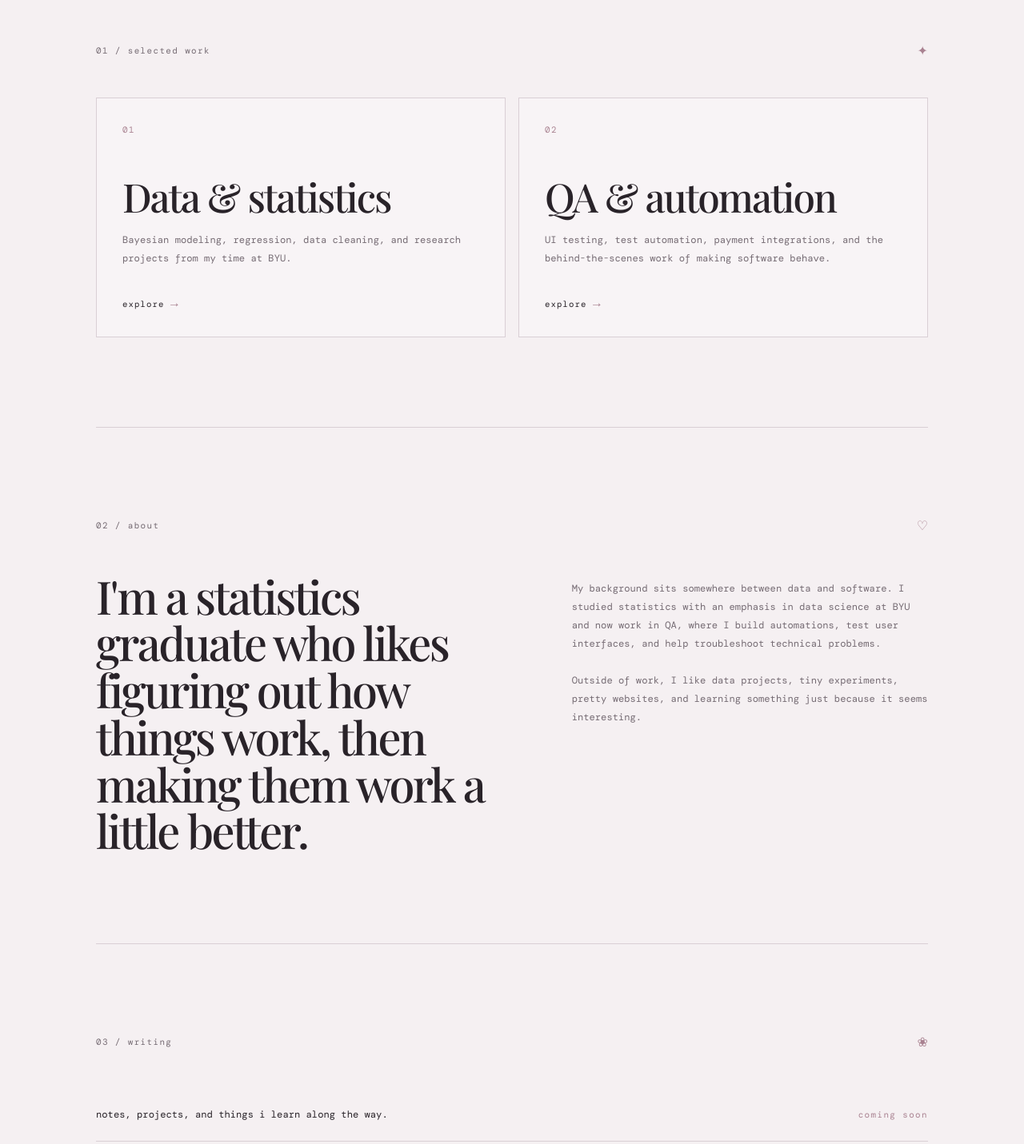
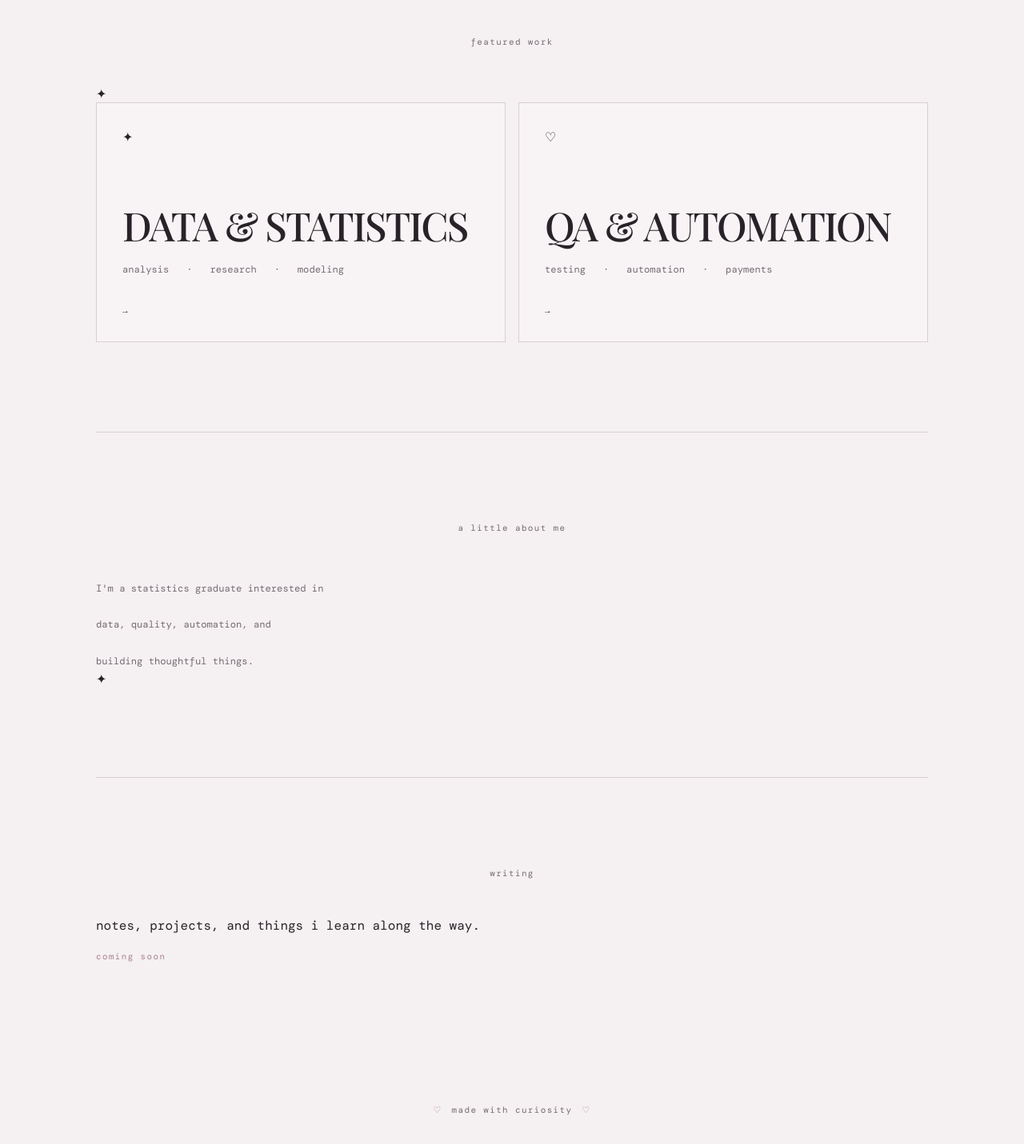
Before and after one commit to sarahlouisewhitaker/sarahlouisewhitaker.github.io, an Astro site: page / in a window 1280 px wide. Shown: the part 820-2251 px from the top of the page at 80% size. Built offline with nearby package versions, Linux system fonts and the light colour scheme; Astro itself is replaced by a stand-in of ours; a web font is replaced by a local one.

Commit message:
Redesign homepage with centered pixel layout

```diff
--- a/src/pages/index.astro
+++ b/src/pages/index.astro
@@ -1,7 +1,7 @@
 ---
 import "../styles/global.css";
 
-const title = "Sarah Whitaker";
+const title = "sarahwhitaker";
 ---
 
 <!doctype html>
@@ -15,53 +15,65 @@ const title = "Sarah Whitaker";
   <body>
     <main>
       <header class="hero">
-        <div class="eyebrow"><span>♡</span><span>hello, i'm sarah</span><span>♡</span></div>
-        <h1>Sarah<br /><em>Whitaker</em></h1>
-        <p class="intro">statistics · QA · data · research</p>
-        <p class="hero-note">a little corner of the internet for things i'm working on, learning, and curious about.</p>
-        <nav aria-label="Main navigation">
-          <a href="#work"><span>01</span> work</a>
-          <a href="#about"><span>02</span> about</a>
-          <a href="#writing"><span>03</span> writing</a>
-          <a href="https://github.com/sarahlouisewhitaker">github ↗</a>
-        </nav>
+        <div class="hero-heart">♡</div>
+        <h1>sarahwhitaker</h1>
+        <div class="floral-divider" aria-hidden="true"><span></span><b>✿</b><span></span></div>
+        <p class="intro">STATISTICS&nbsp;&nbsp;·&nbsp;&nbsp; QA&nbsp;&nbsp; ·&nbsp;&nbsp; DATA&nbsp;&nbsp; ·&nbsp;&nbsp; RESEARCH</p>
       </header>
 
       <section id="work">
-        <div class="section-heading"><p class="section-label">01 / selected work</p><span class="ornament">✦</span></div>
+        <div class="section-heading">
+          <span></span>
+          <p class="section-label">FEATURED WORK</p>
+          <span></span>
+        </div>
+        <div class="section-star" aria-hidden="true">✦</div>
+
         <div class="work-grid">
-          <a class="project" href="#work">
-            <span class="project-number">01</span>
-            <h2>Data &amp; statistics</h2>
-            <p>Bayesian modeling, regression, data cleaning, and research projects from my time at BYU.</p>
-            <span class="project-link">explore <b>→</b></span>
+          <a class="project" href="#about">
+            <span class="project-ornament">✦</span>
+            <h2>DATA &amp; STATISTICS</h2>
+            <p>analysis&nbsp;&nbsp; · &nbsp;&nbsp;research&nbsp;&nbsp; · &nbsp;&nbsp;modeling</p>
+            <span class="project-link">→</span>
           </a>
-          <a class="project" href="#work">
-            <span class="project-number">02</span>
-            <h2>QA &amp; automation</h2>
-            <p>UI testing, test automation, payment integrations, and the behind-the-scenes work of making software behave.</p>
-            <span class="project-link">explore <b>→</b></span>
+          <a class="project" href="#writing">
+            <span class="project-ornament">♡</span>
+            <h2>QA &amp; AUTOMATION</h2>
+            <p>testing&nbsp;&nbsp; · &nbsp;&nbsp;automation&nbsp;&nbsp; · &nbsp;&nbsp;payments</p>
+            <span class="project-link">→</span>
           </a>
         </div>
       </section>
 
-      <section id="about">
-        <div class="section-heading"><p class="section-label">02 / about</p><span class="ornament">♡</span></div>
-        <div class="about-layout">
-          <p class="about-lead">I'm a statistics graduate who likes figuring out how things work, then making them work a little better.</p>
-          <div class="about-copy">
-            <p>My background sits somewhere between data and software. I studied statistics with an emphasis in data science at BYU and now work in QA, where I build automations, test user interfaces, and help troubleshoot technical problems.</p>
-            <p>Outside of work, I like data projects, tiny experiments, pretty websites, and learning something just because it seems interesting.</p>
-          </div>
+      <section id="about" class="about-section">
+        <div class="section-heading">
+          <span></span>
+          <p class="section-label">A LITTLE ABOUT ME</p>
+          <span></span>
         </div>
+        <div class="about-copy">
+          <p>I'm a statistics graduate interested in</p>
+          <p>data, quality, automation, and</p>
+          <p>building thoughtful things.</p>
+        </div>
+        <div class="section-star bottom-star" aria-hidden="true">✦</div>
       </section>
 
-      <section id="writing">
-        <div class="section-heading"><p class="section-label">03 / writing</p><span class="ornament">❀</span></div>
-        <div class="writing-row"><p>notes, projects, and things i learn along the way.</p><span class="coming-soon">coming soon</span></div>
+      <section id="writing" class="writing-section">
+        <div class="section-heading">
+          <span></span>
+          <p class="section-label">WRITING</p>
+          <span></span>
+        </div>
+        <p class="writing-copy">notes, projects, and things i learn along the way.</p>
+        <span class="coming-soon">COMING SOON</span>
       </section>
 
-      <footer><span>♡</span><span>made with curiosity</span><span>♡</span></footer>
+      <footer>
+        <span>♡</span>
+        <span>made with curiosity</span>
+        <span>♡</span>
+      </footer>
     </main>
   </body>
 </html>
```
